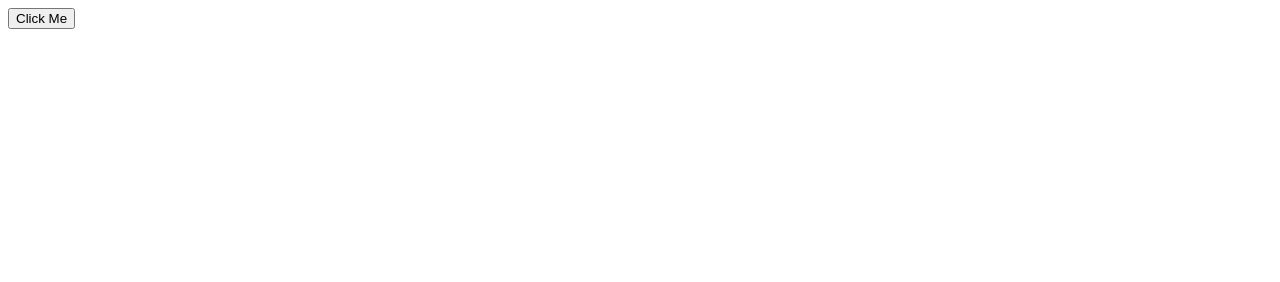
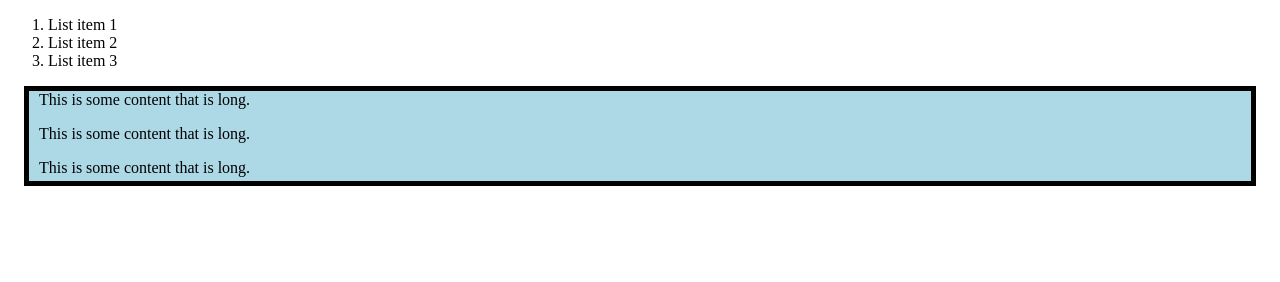
Before and after one commit to alyamkin/algo-frontend-javascript, a plain HTML site: page index.html in a window 1280 px wide. Drawn offline with Linux system fonts and the light colour scheme.

Commit message:
Add Dom Manupulation

```diff
--- /dev/null
+++ b/domManipulation.css
@@ -0,0 +1,17 @@
+.blue {
+  color: blue;
+}
+
+.big {
+  font-size: 2em;
+}
+
+#scrollable {
+  position: relative;
+  background-color: lightblue;
+  height: 70px;
+  padding: 10px;
+  border: 5px solid black;
+  margin: 1em;
+  overflow: auto;
+}
--- a/domManipulation.js
+++ b/domManipulation.js
@@ -1 +1,70 @@
 import { log } from './log.js';
+
+// const secondLi = document.getElementById('second-li');
+// const firstLi = document.querySelector('li');
+// const listItems = document.querySelectorAll('li');
+// const itemsByClass = document.getElementsByClassName('list-item');
+// const itemsByTag = document.getElementsByTagName('li');
+// log(secondLi);
+// log(firstLi);
+// log(listItems);
+// log(itemsByClass);
+// log(itemsByTag);
+
+// log(listItems.length);
+// listItems.forEach((li) => log(li));
+// Array.from(listItems).map((li) => log(li));
+
+const listItems = document.querySelectorAll('li');
+// listItems[0].style.color = 'red';
+// listItems[0].style.backgroundColor = 'red';
+// listItems[0].textContent = 'Changed!';
+// listItems[0].value = 10;
+// listItems[0].setAttribute('value', 5);
+// listItems[0].setAttribute('class', 'blue big');
+// listItems[0].classList.remove('big');
+// listItems[0].classList.add('blue', 'big');
+// listItems[0].classList.toggle('big');
+// listItems[0].className = 'blue';
+
+// const p = document.createElement('p');
+// p.textContent = 'Hello World';
+// document.body.appendChild(p);
+// document.body.append(p, 'Some text');
+// document.body.prepend(p, 'Some Text');
+// const text = (document.createTextNode = 'Hello Andrey');
+// p.append(text);
+// document.body.append(p);
+// document.body.innerHTML += '<p>Some Paragraph</p>'; // don't do that
+
+// const parent = document.querySelector('ol');
+// // const listToAdd = [];
+// const fragment = document.createDocumentFragment();
+// for (let i = 0; i < 3; i++) {
+//   const li = document.createElement('li');
+//   li.textContent = `List item with i=${i}`;
+//   // parent.append(li); // expensive
+//   // listToAdd.push(li);
+//   fragment.append(li);
+// }
+// parent.append(fragment);
+// // parent.append(...listToAdd);
+// // listItems[0].parentNode.removeChild(listItems[0]);
+// listItems[0].remove();
+
+// log(window.innerWidth);
+// log(window.innerHeight);
+// log(listItems[0].style.fontSize);
+// log(window.getComputedStyle(listItems[0]));
+
+const scrollable = document.getElementById('scrollable');
+log(scrollable.clientHeight); // content + padding
+log(scrollable.offsetHeight); // content + padding + border
+log(scrollable.scrollHeight); // hidden scrollable content
+log(scrollable.offsetTop);
+
+// scrollable.querySelectorAll('p')[5].scrollIntoView();
+scrollable.scrollTo({
+  top: scrollable.querySelectorAll('p')[2].offsetTop,
+  behavior: 'smooth',
+});
--- a/index.html
+++ b/index.html
@@ -7,6 +7,7 @@
     <!-- <script type="module" src="connectingJsToHtml.js"></script> -->
     <!-- <script type="module" src="connectingJsToHtml.js" defer></script> -->
     <!-- <script type="module" src="connectingJsToHtml.js" async></script> -->
+    <link rel="stylesheet" href="/domManipulation.css" />
   </head>
   <body>
     <!-- <script>
@@ -14,7 +15,23 @@
       const delay = 3000;
       while (start + delay > Date.now()) {}
     </script> -->
-    <button>Click Me</button>
+    <!-- <button>Click Me</button> -->
+
+    <ol>
+      <li class="list-item">List item 1</li>
+      <li id="second-li">List item 2</li>
+      <li>List item 3</li>
+    </ol>
+    <div id="scrollable">
+      <p>This is some content that is long.</p>
+      <p>This is some content that is long.</p>
+      <p>This is some content that is long.</p>
+      <p>This is some content that is long.</p>
+      <p>This is some content that is long.</p>
+      <p>This is some content that is long.</p>
+      <p>This is some content that is long.</p>
+      <p>This is some content that is long.</p>
+    </div>
     <!-- <script src="basics.js"></> -->
     <!-- <script src="varsAndScoping.js"></script> -->
     <!-- <script src="arrays.js"></script> -->
```
